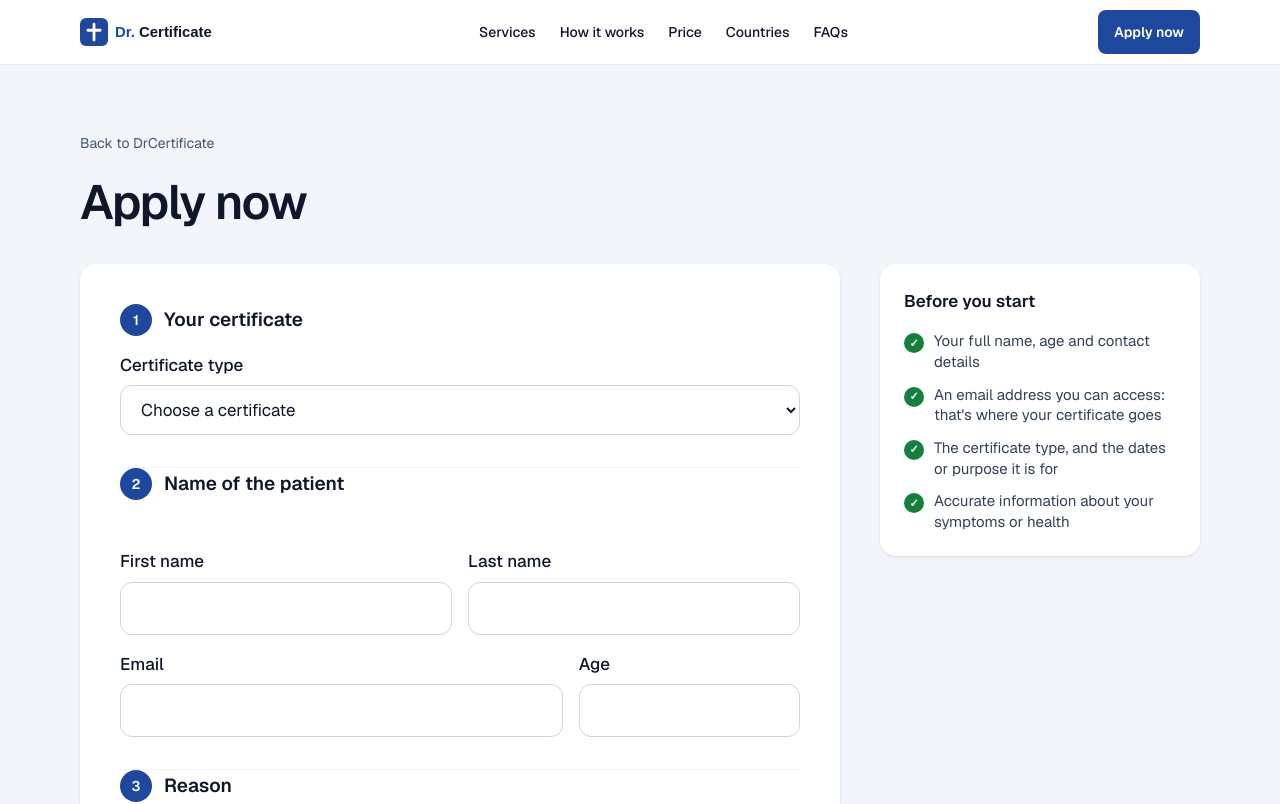
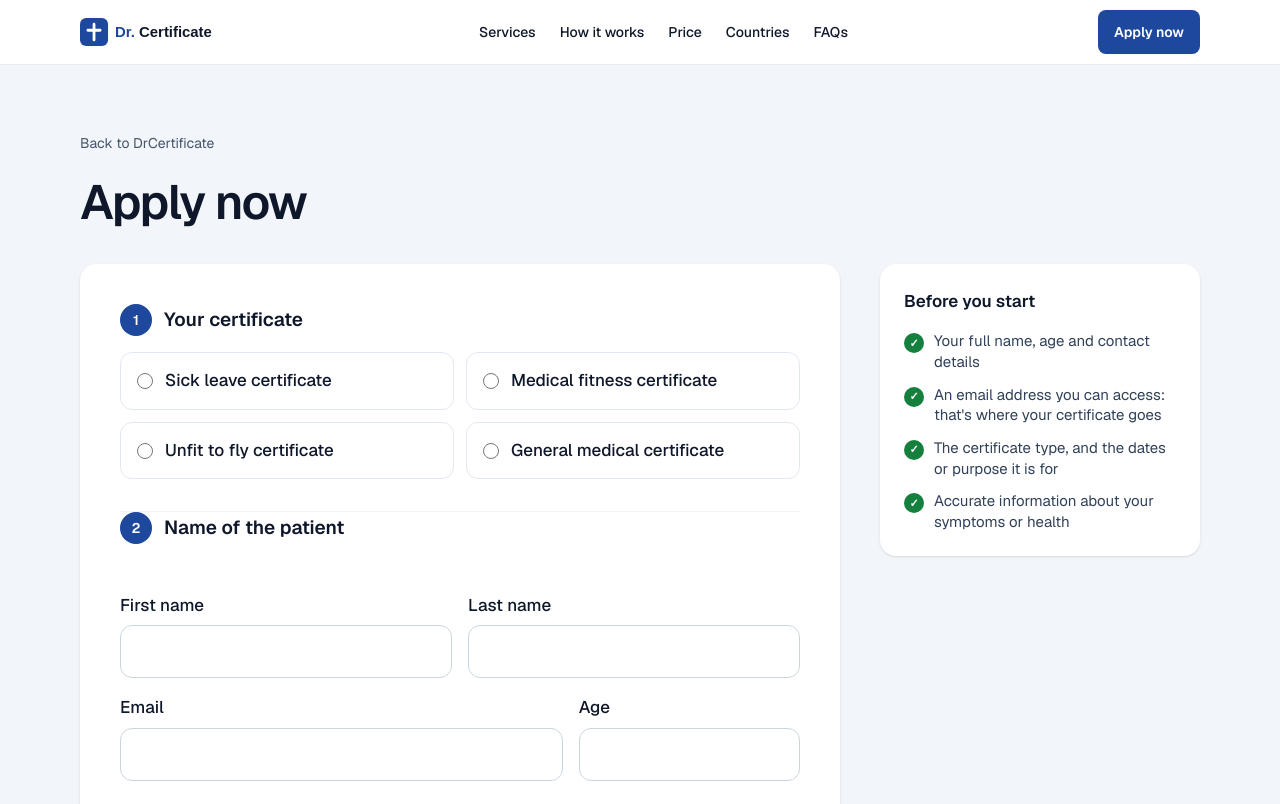
Before and after one commit to Biswajitdash-09/medical_certificate_nextjs_task, a Next.js app: page /dr/apply in a window 1280 px wide. Shown: the top 804 px of the page. Built offline with nearby package versions, Linux system fonts and the light colour scheme.

Commit message:
feat(apply): certificate type as selectable cards with price instead of a native dropdown

```diff
--- a/components/ApplyForm.tsx
+++ b/components/ApplyForm.tsx
@@ -1,6 +1,6 @@
 "use client";
 
-import { useEffect, useRef, useState, type FormEvent } from "react";
+import { useEffect, useState, type FormEvent } from "react";
 import type { Brand } from "@/brands/types";
 
 type Errors = Partial<Record<"type" | "firstName" | "lastName" | "email" | "age" | "reason" | "ack", string>>;
@@ -9,12 +9,12 @@ type Errors = Partial<Record<"type" | "firstName" | "lastName" | "email" | "age"
 export function ApplyForm({ brand, initialType }: { brand: Brand; initialType?: string }) {
   const [errors, setErrors] = useState<Errors>({});
   const [done, setDone] = useState(false);
-  const typeRef = useRef<HTMLSelectElement>(null);
 
   // A service page links here with ?type=<slug>; read it on the client so the page itself stays static
   useEffect(() => {
     const wanted = new URLSearchParams(window.location.search).get("type");
-    if (!initialType && wanted && typeRef.current && brand.services.some((s) => s.slug === wanted)) typeRef.current.value = wanted;
+    // Ticks the matching card; an unknown slug finds no card and is ignored
+    if (!initialType && wanted) document.querySelector<HTMLInputElement>(`#type-${CSS.escape(wanted)}`)?.click();
   }, [brand, initialType]);
 
   function onSubmit(e: FormEvent<HTMLFormElement>) {
@@ -64,14 +64,19 @@ export function ApplyForm({ brand, initialType }: { brand: Brand; initialType?:
     <form noValidate onSubmit={onSubmit} className="divide-y divide-slate-100">
       <fieldset className="space-y-4 pb-8">
         {part(1, "Your certificate")}
-        <div>
-          <label htmlFor="type" className="font-medium">Certificate type</label>
-          <select ref={typeRef} id="type" name="type" defaultValue={initialType ?? ""} className={field} {...a11y("type")}>
-            <option value="" disabled>Choose a certificate</option>
-            {brand.services.map((s) => <option key={s.slug} value={s.slug}>{s.title}{s.price ? ` · ${s.price}` : ""}</option>)}
-          </select>
-          {err("type")}
+        {/* Selectable cards instead of a native dropdown: every option and its price is visible and tappable, and the list can be styled */}
+        <div role="radiogroup" aria-label="Certificate type" className="grid gap-3 sm:grid-cols-2">
+          {brand.services.map((s) => (
+            <label key={s.slug} className="flex cursor-pointer items-start gap-3 rounded-xl border border-slate-200 p-4 transition hover:border-brand/50 has-[:checked]:border-brand has-[:checked]:bg-brand/5 has-[:focus-visible]:ring-4 has-[:focus-visible]:ring-brand/15">
+              <input type="radio" id={`type-${s.slug}`} name="type" value={s.slug} defaultChecked={initialType === s.slug} className="mt-1 size-4 shrink-0 accent-[var(--primary)]" {...a11y("type")} />
+              <span className="leading-snug">
+                <span className="block font-medium">{s.title}</span>
+                {s.price && <span className="mt-1 block text-sm font-semibold text-brand">{s.price}</span>}
+              </span>
+            </label>
+          ))}
         </div>
+        {err("type")}
       </fieldset>
 
       <fieldset className="space-y-4 py-8">
```
Also changed, not shown: 1 other file (tests, documents, lock files or other folders).
